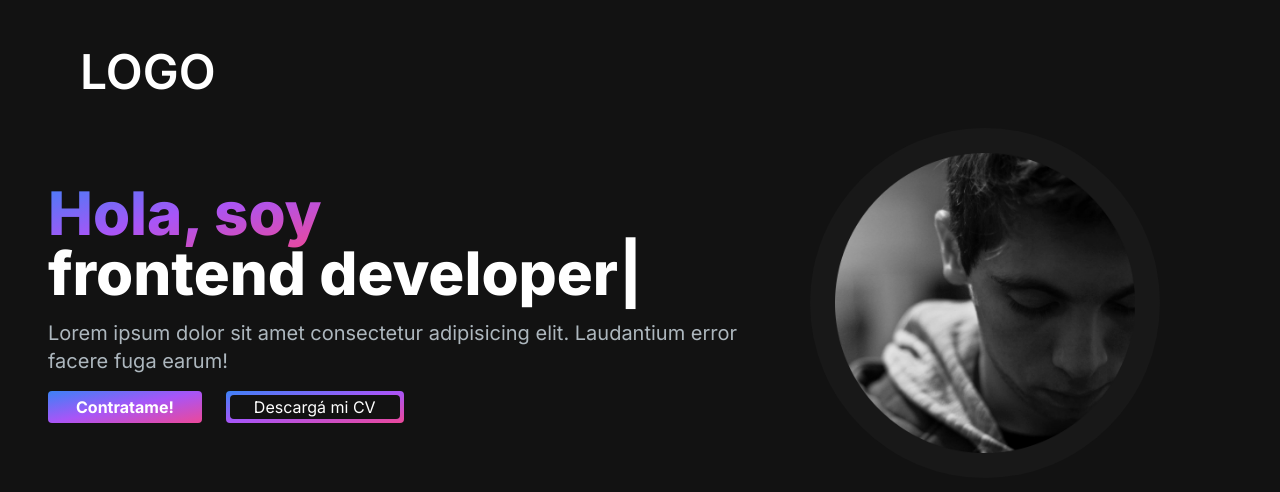
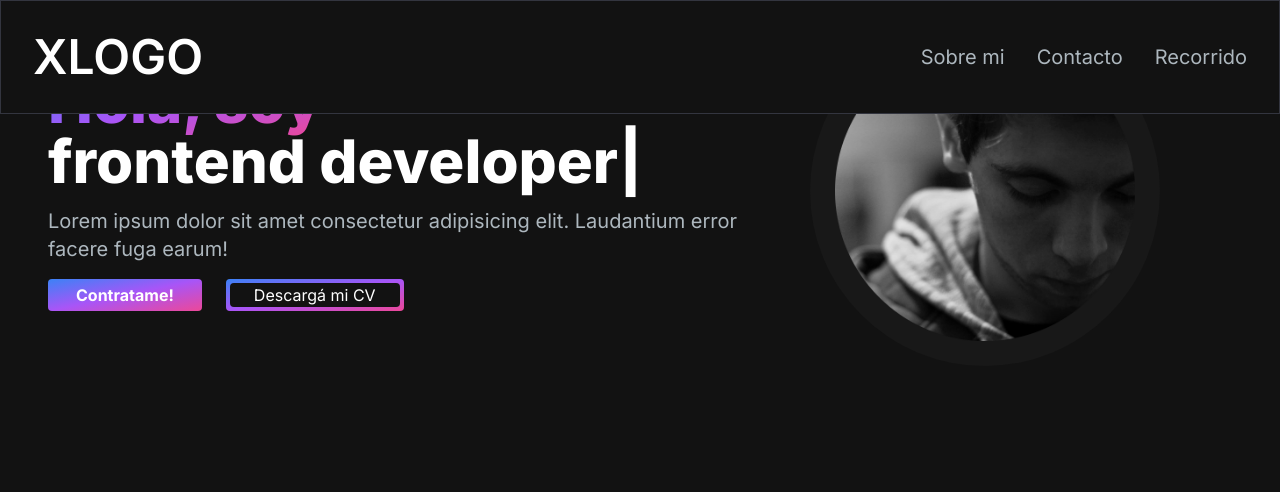
Before and after one commit to FacundoBettella/web-portfolio, a Next.js app: page / in a window 1280 px wide. Shown: the top 492 px of the page. Built offline with nearby package versions, Linux system fonts and the light colour scheme.

Commit message:
FB-PORTFOLIO. Add mobile navbar

```diff
--- /dev/null
+++ b/app/components/navbar/MenuOverlay.tsx
@@ -0,0 +1,21 @@
+import React, { FC } from "react";
+import NavbarLink from "./NavbarLink";
+import { ILink } from "./types";
+
+interface IMenuOverlay {
+  links: ILink[];
+}
+
+const MenuOverlay: FC<IMenuOverlay> = ({ links }) => {
+  return (
+    <ul className="flex flex-col py-4 items-center">
+      {links.map((link: ILink, index: number) => (
+        <li key={index}>
+          <NavbarLink href={link.href} title={link.title} />
+        </li>
+      ))}
+    </ul>
+  );
+};
+
+export default MenuOverlay;
--- a/app/components/navbar/Navbar.tsx
+++ b/app/components/navbar/Navbar.tsx
@@ -1,23 +1,50 @@
+"use client";
 import Link from "next/link";
-import React from "react";
+import React, { useState } from "react";
 import NavbarLink from "./NavbarLink";
 import { navLinks, ILink } from "./types";
+import { Bars3Icon, XMarkIcon } from "@heroicons/react/24/outline";
+import MenuOverlay from "./MenuOverlay";
 
 const Navbar = () => {
+  const [navbarOpen, setNavbarOpen] = useState<boolean>(false);
+
   return (
-    <nav>
+    <nav className="fixed mx-auto border border-[#33353F] top-0 left-0 right-0 z-10 bg-[#121212] bg-opacity-96">
       <div className="flex flex-wrap items-center justify-between mx-auto p-8">
         <Link href={"/"} className="text-5xl text-white font-semibold">
-          LOGO
+          XLOGO
         </Link>
+
+        <div className="mobile-menu block md:hidden">
+          {!navbarOpen ? (
+            <button
+              onClick={() => setNavbarOpen(true)}
+              className="flex items-center px-3 py-2 border rounded border-slate-200 text-slate-200 hover:text-white hover:border-white"
+            >
+              <Bars3Icon className="h-5 w-5" />
+            </button>
+          ) : (
+            <button
+              onClick={() => setNavbarOpen(false)}
+              className="flex items-center px-3 py-2 border rounded border-slate-200 text-slate-200 hover:text-white hover:border-white"
+            >
+              <XMarkIcon className="h-5 w-5" />
+            </button>
+          )}
+        </div>
+
         <div className="menu hidden md:block md:w-auto" id="navbar">
-          <ul className="flex p-4 md:p-0 md:flex-row md:space-x-8">
+          <ul className="flex p-4 md:p-0 md:flex-row md:space-x-8 mt-0">
             {navLinks.map((link: ILink, index) => (
-              <NavbarLink key={index} href={link.href} title={link.title} />
+              <li key={index}>
+                <NavbarLink key={index} href={link.href} title={link.title} />
+              </li>
             ))}
           </ul>
         </div>
       </div>
+      {navbarOpen ? <MenuOverlay links={navLinks} /> : null}
     </nav>
   );
 };
--- a/app/components/navbar/NavbarLink.tsx
+++ b/app/components/navbar/NavbarLink.tsx
@@ -1,19 +1,15 @@
 import Link from "next/link";
+import { ILink } from "./types";
 
-interface NavbarLinkProps {
-  href: string;
-  title: string;
-}
+interface NavbarLinkProps extends ILink {}
 
 const NavbarLink: React.FC<NavbarLinkProps> = ({ href, title }) => (
-  <li>
   <Link
     href={href}
     className="block py-2 pl-3 pr-4 text-[#ADB7BE] sm:text-xl rounded md:p-0 hover:text-white"
   >
     {title}
   </Link>
-  </li>
 );
 
 export default NavbarLink;
--- a/app/components/navbar/types.ts
+++ b/app/components/navbar/types.ts
@@ -1,10 +1,10 @@
 export interface ILink {
-  text: string;
+  title: string;
   href: string;
 }
 
 export const navLinks: ILink[] = [
-  { text: "Sobre mi", href: "#about" },
-  { text: "Contacto", href: "#contact" },
-  { text: "Recorrido", href: "#tour" },
+  { title: "Sobre mi", href: "#about" },
+  { title: "Contacto", href: "#contact" },
+  { title: "Recorrido", href: "#tour" },
 ];
--- a/package.json
+++ b/package.json
@@ -9,6 +9,7 @@
     "lint": "next lint"
   },
   "dependencies": {
+    "@heroicons/react": "^2.1.1",
     "next": "14.1.0",
     "react": "^18",
     "react-dom": "^18",
```
Also changed, not shown: 2 other files (tests, documents, lock files or other folders). Lines whose indentation alone changed are shown as unchanged.
